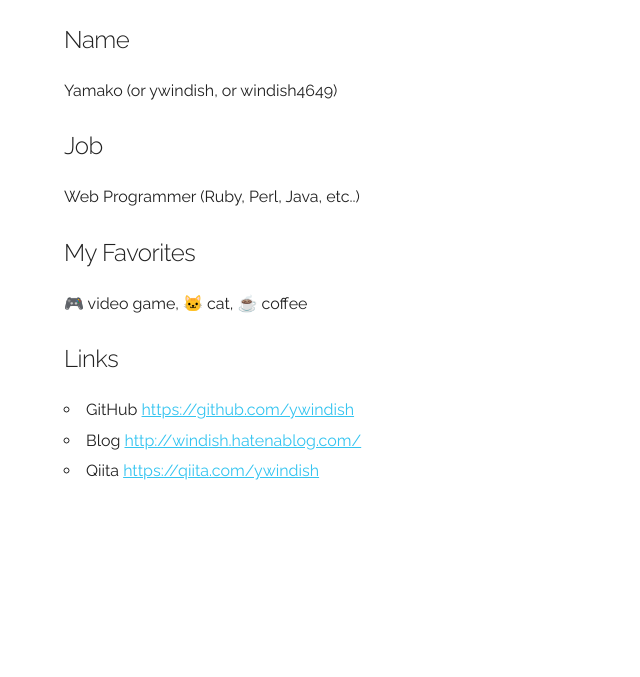
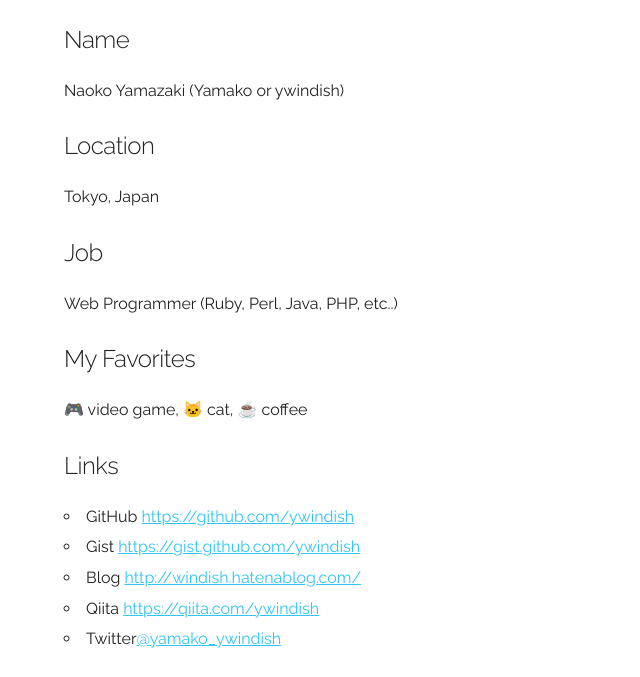
Before and after one commit to ywindish/ywindish.github.io, a plain HTML site: page index.html in a window 1280 px wide. Shown: the part 142-819 px from the top of the page, without its empty margins (0-640 px from the left). Drawn offline with Linux system fonts and the light colour scheme.

Commit message:
Add Location, update Name and Links

```diff
--- a/index.html
+++ b/index.html
@@ -19,17 +19,21 @@
         <h4>ywindish's Profile <img src="images/buchi_cat_small.png"></h4>
         <p></p>
         <h5>Name</h5>
-        <p>Yamako (or ywindish, or windish4649)</p>
+        <p>Naoko Yamazaki (Yamako or ywindish)</p>
+        <h5>Location</h5>
+        <p>Tokyo, Japan</p>
         <h5>Job</h5>
-        <p>Web Programmer (Ruby, Perl, Java, etc..)</p>
+        <p>Web Programmer (Ruby, Perl, Java, PHP, etc..)</p>
         <h5>My Favorites</h5>
         <p>🎮 video game, 🐱 cat, ☕ coffee</p>
         </ul>
         <h5>Links</h5>
         <ul>
           <li>GitHub <a href="https://github.com/ywindish">https://github.com/ywindish</a></li>
+          <li>Gist <a href="https://gist.github.com/ywindish">https://gist.github.com/ywindish</a></li>
           <li>Blog <a href="http://windish.hatenablog.com/">http://windish.hatenablog.com/</a></li></li>
           <li>Qiita <a href="https://qiita.com/ywindish">https://qiita.com/ywindish</a></li>
+          <li>Twitter<a href="https://twitter.com/yamako_ywindish">@yamako_ywindish</a></li>
         </ul>
       </div>
     </div>
```
